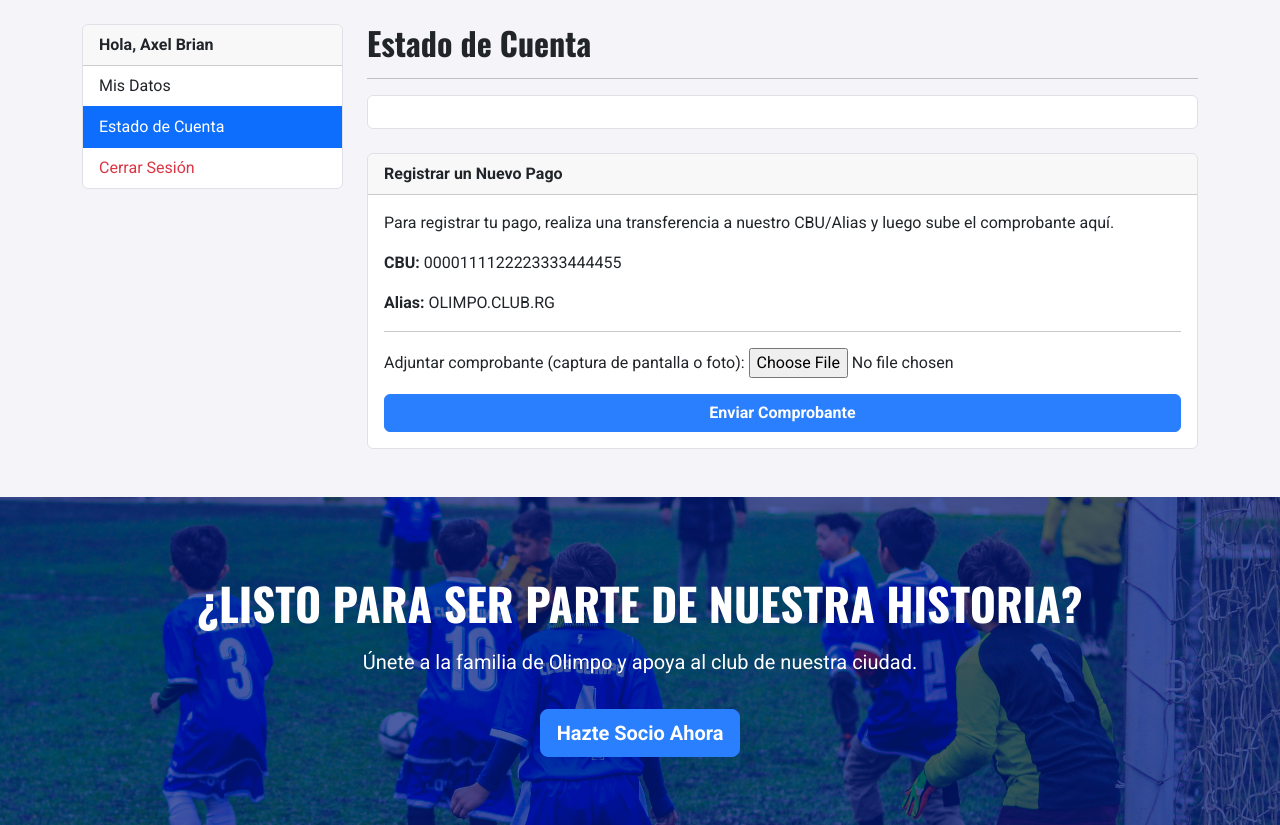
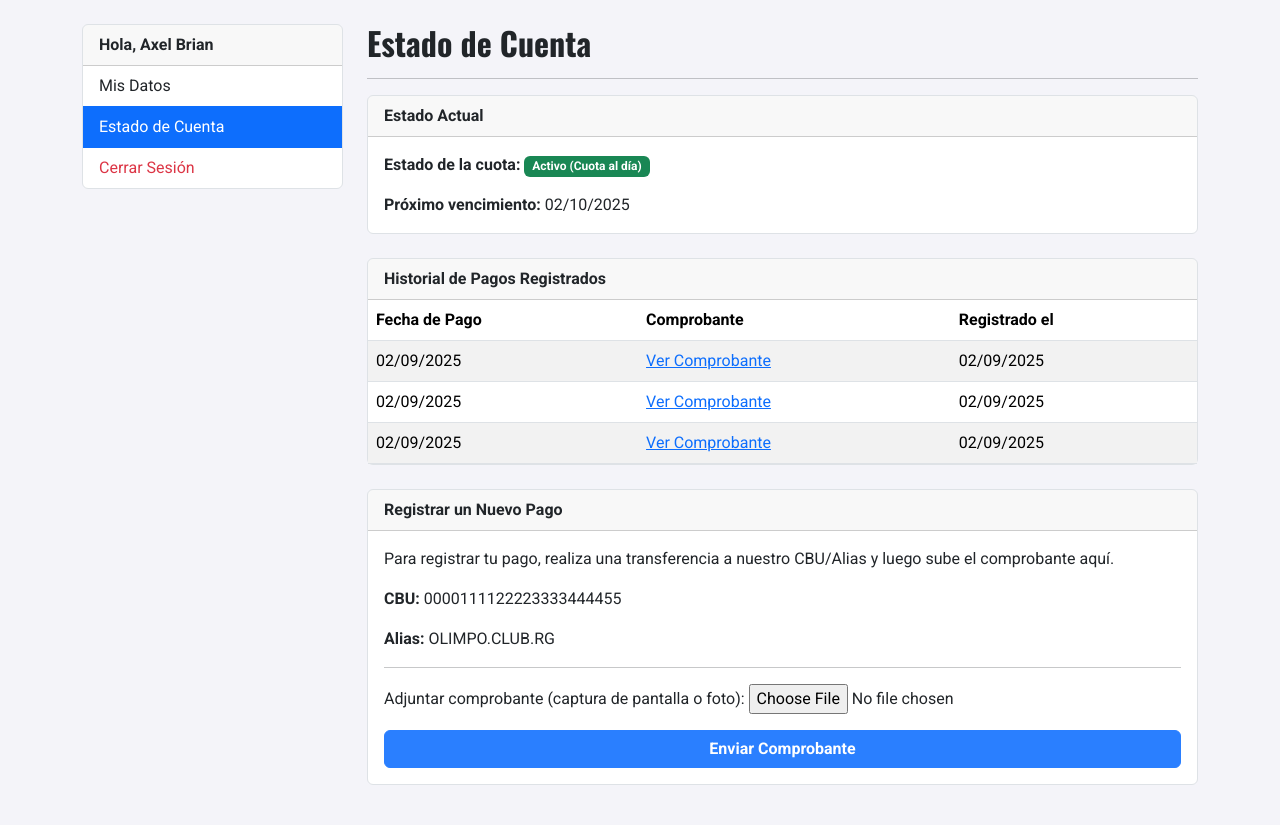
Before and after one commit to axelbriandip/OlimpoWeb, a Django app: page /members/profile/ in a window 1280 px wide, after a click on "Estado de Cuenta". Shown: the part 61-886 px from the top of the page. Run offline with Django 5.2, Linux system fonts and the light colour scheme; a user stored in the database is signed in; data comes from the database, SQL or seed files in the repository; both versions use the stored data as it was after the commit.

Commit message:
statement add

```diff
--- a/members/templates/members/profile.html
+++ b/members/templates/members/profile.html
@@ -51,7 +51,45 @@
                 <h2>Estado de Cuenta</h2>
                 <hr>
                 <div class="card mb-4">
+                    <div class="card-header"><strong>Estado Actual</strong></div>
                     <div class="card-body">
+                        <p><strong>Estado de la cuota:</strong>
+                            <span class="badge
+                                {% if user.profile.membership.status == 'ACT' %}bg-success{% elif user.profile.membership.status == 'ATR' %}bg-danger{% else %}bg-secondary{% endif %}">
+                                {{ user.profile.membership.get_status_display }}
+                            </span>
+                        </p>
+                        <p class="mb-0"><strong>Próximo vencimiento:</strong> {{ user.profile.membership.next_due_date|date:"d/m/Y"|default:"No definido" }}</p>
+                    </div>
+                </div>
+
+                <div class="card mb-4">
+                    <div class="card-header"><strong>Historial de Pagos Registrados</strong></div>
+                    <div class="table-responsive">
+                        <table class="table table-striped mb-0">
+                            <thead>
+                                <tr>
+                                    <th>Fecha de Pago</th>
+                                    <th>Comprobante</th>
+                                    <th>Registrado el</th>
+                                </tr>
+                            </thead>
+                            <tbody>
+                                {% for payment in payment_history %}
+                                    <tr>
+                                        <td>{{ payment.payment_date|date:"d/m/Y" }}</td>
+                                        <td>
+                                            <a href="{{ payment.receipt.url }}" target="_blank">Ver Comprobante</a>
+                                        </td>
+                                        <td>{{ payment.uploaded_at|date:"d/m/Y" }}</td>
+                                    </tr>
+                                {% empty %}
+                                    <tr>
+                                        <td colspan="3" class="text-center text-muted">Aún no has registrado ningún pago.</td>
+                                    </tr>
+                                {% endfor %}
+                            </tbody>
+                        </table>
                     </div>
                 </div>
 
--- a/members/views.py
+++ b/members/views.py
@@ -43,7 +43,7 @@ def profile(request):
     """
     Gestiona la visualización, actualización de datos y subida de comprobantes.
     """
-        # Se asegura de que el perfil del usuario tenga un objeto de membresía asociado.
+    # Se asegura de que el perfil del usuario tenga un objeto de membresía asociado.
     # Si no existe, lo crea. Si ya existe, simplemente lo obtiene.
     Membership.objects.get_or_create(profile=request.user.profile)
 
@@ -81,11 +81,13 @@ def profile(request):
     u_form = UserUpdateForm(instance=request.user)
     p_form = ProfileUpdateForm(instance=request.user.profile)
     receipt_form = ReceiptUploadForm()
+    payment_history = request.user.profile.payments.all()[:5]
 
     context = {
         'u_form': u_form,
         'p_form': p_form,
-        'receipt_form': receipt_form
+        'receipt_form': receipt_form,
+        'payment_history': payment_history,
     }
 
     return render(request, 'members/profile.html', context)
```
Also changed, not shown: db.sqlite3, media/receipts/aceri.jfif (added).
